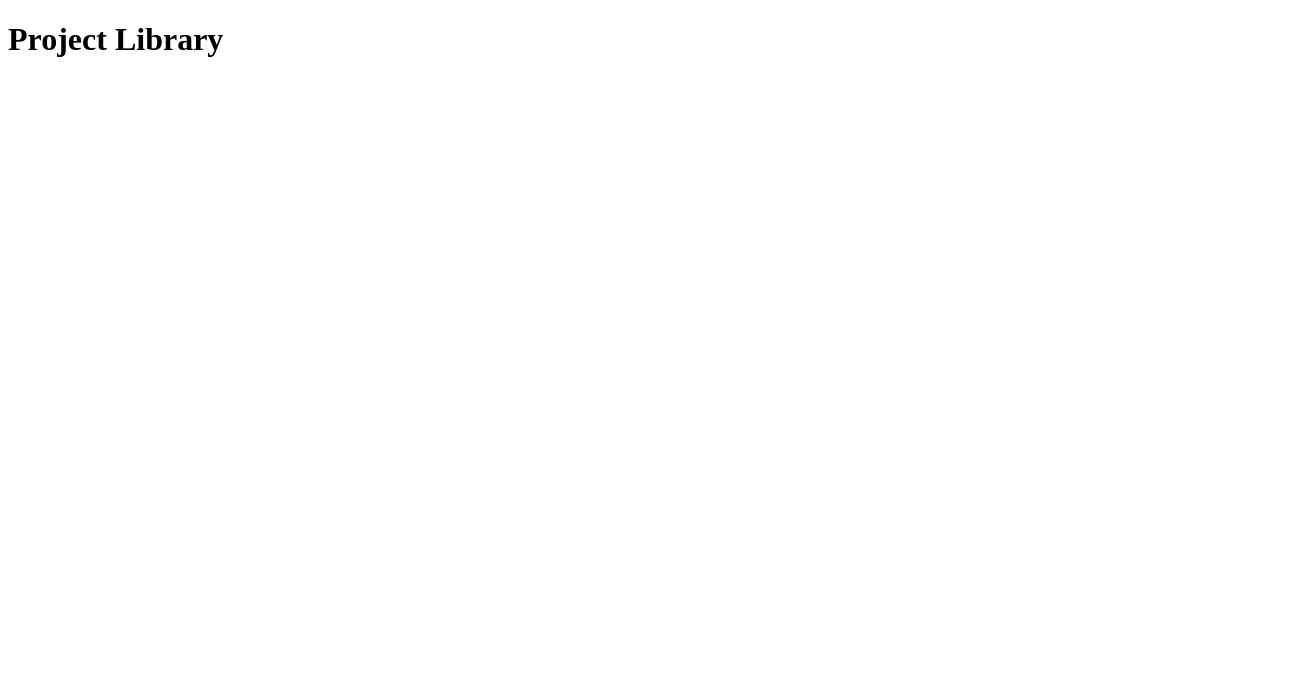
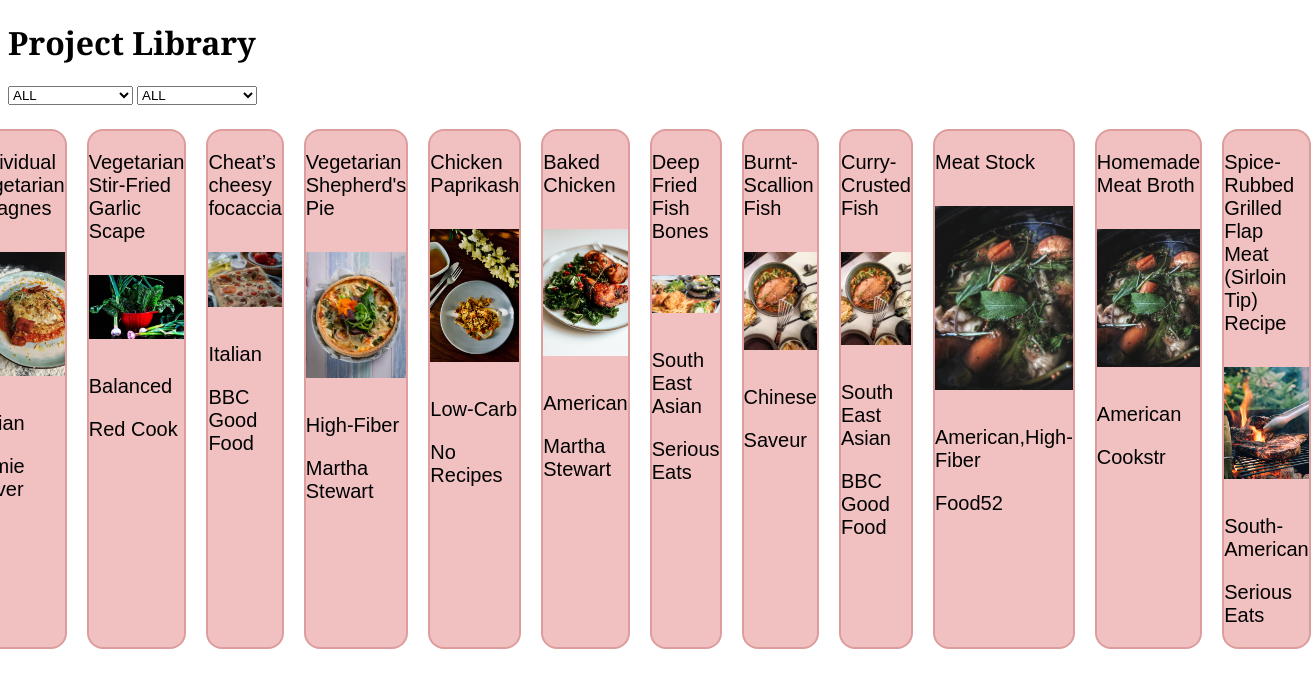
Before and after one commit to Vardagsbruket/technigo_project-library, a plain HTML site: page index.html in a window 1280 px wide. Shown: the whole page, 1311 px wide, since content can reach past the window. Drawn offline with Linux system fonts and the light colour scheme.

Commit message:
add double filter

```diff
--- a/index.html
+++ b/index.html
@@ -5,9 +5,41 @@
   <meta name="viewport" content="width=device-width, initial-scale=1.0">
   <!-- Don't forget to change the title and connect the CSS file -->
   <title>Project Library</title>
+  <link rel="stylesheet" href="./style.css">
 </head>
 <body>
   <h1>Project Library</h1>
+
+  <select id="filterDropdown1">
+    <option value="all">ALL</option>
+    <option value="Italian">Italian</option>
+    <option value="Balanced">Balanced</option>
+    <option value="High-Fiber">High-Fiber</option>
+    <option value="Low-Carb">Low-Carb</option>
+    <option value="American">American</option>
+    <option value="South East Asian">South East Asian</option>
+    <option value="Chinese">Chinese</option>
+    <option value="South-American">South-American</option>
+  </select>
+
+  <select id="filterDropdown2">
+    <option value="all">ALL</option>
+    <option value="Jamie Oliver">Jamie Oliver</option>
+    <option value="Red Cook"> Red Cook</option>
+    <option value="BBC Good Food">BBC Good Food</option>
+    <option value="Martha Stewart">Martha Stewart</option>
+    <option value="No Recipes">No Recipes</option>
+    <option value="Serious Eats">Serious Eats</option>
+    <option value="Saveur">Saveur</option>
+    <option value="Food52">Food52</option>
+    <option value="Cookstr">Cookstr</option>
+  </select>
+
+  <section id="container"></section>
+
+
   <!-- Don't forget to connect the JavaScript file -->
+
+  <script src="./script.js"></script>
 </body>
 </html>
--- a/script.js
+++ b/script.js
@@ -247,29 +247,37 @@ const loadRecipes = (recipesArray) => {
   });
 };
 
-//Function to filter and display recipes based on cuisineType
+  //Double filter
+  const doubleFilter = () => {
+    const valueDropDown1 = filterDropdown1.value;
+    if (valueDropDown1 === "all") {
+      filteredList1 = recipes;
+    } else {
+      filteredList1 = recipes.filter(
+        (recipe) =>
+          recipe.cuisineType === valueDropDown1 ||
+          recipe.cuisineType.includes(valueDropDown1)
+      );
+    }
 
-const filterRecipes = () => {
-  const value = filterDropdown1.value;
+    const valueDropDown2 = filterDropdown2.value;
+    if (valueDropDown2 === "all") {
+      filteredList2 = filteredList1;
+    } else {
+      filteredList2 = filteredList1.filter(
+        (recipe) => recipe.source === valueDropDown2
+      );
+    }
 
-  if (value === "all") {
-    loadRecipes(recipes);
-  } else {
-    const filteredList1 = recipes.filter((recipe) => {
-      if ((typeof recipe.cuisineType) === 'string') {
-        return recipe.cuisineType === value;
-      }
-      else if ((typeof recipe.cuisineType) === 'object') {
-      return (recipe.cuisineType.includes(value));
-      }
-    });
+    loadRecipes(filteredList2);
+  };
 
-    loadRecipes(filteredList1);
-  }
-};
+
+
+
 
 //Apply the filter when the user changes the dropdown selection
 
-filterDropdown1.addEventListener("change", filterRecipes);
-
+filterDropdown1.addEventListener("change", doubleFilter);
+filterDropdown2.addEventListener("change", doubleFilter);
 loadRecipes(recipes);
--- a/style.css
+++ b/style.css
@@ -0,0 +1,36 @@
+h1 {
+    font-family: Georgia;
+  }
+
+  p {
+    font-size: 20px;
+  }
+
+  #filterDropdown1 {
+    margin-bottom: 14px;
+  }
+
+  #container {
+    width: 100%;
+    justify-content: center;
+    display: flex;
+  }
+
+  .card {
+    min-height: 450px;
+    width: 200px;
+    vertical-align: text-top;
+    background: rgb(241, 193, 193);
+    border-radius: 16px;
+    border: 2px solid rgb(222, 157, 157);
+    margin: 10px;
+  }
+
+  .card img {
+    width: 100%;
+    margin: 12px 0;
+  }
+
+  .card p {
+    font-family: Arial;
+  }
```
